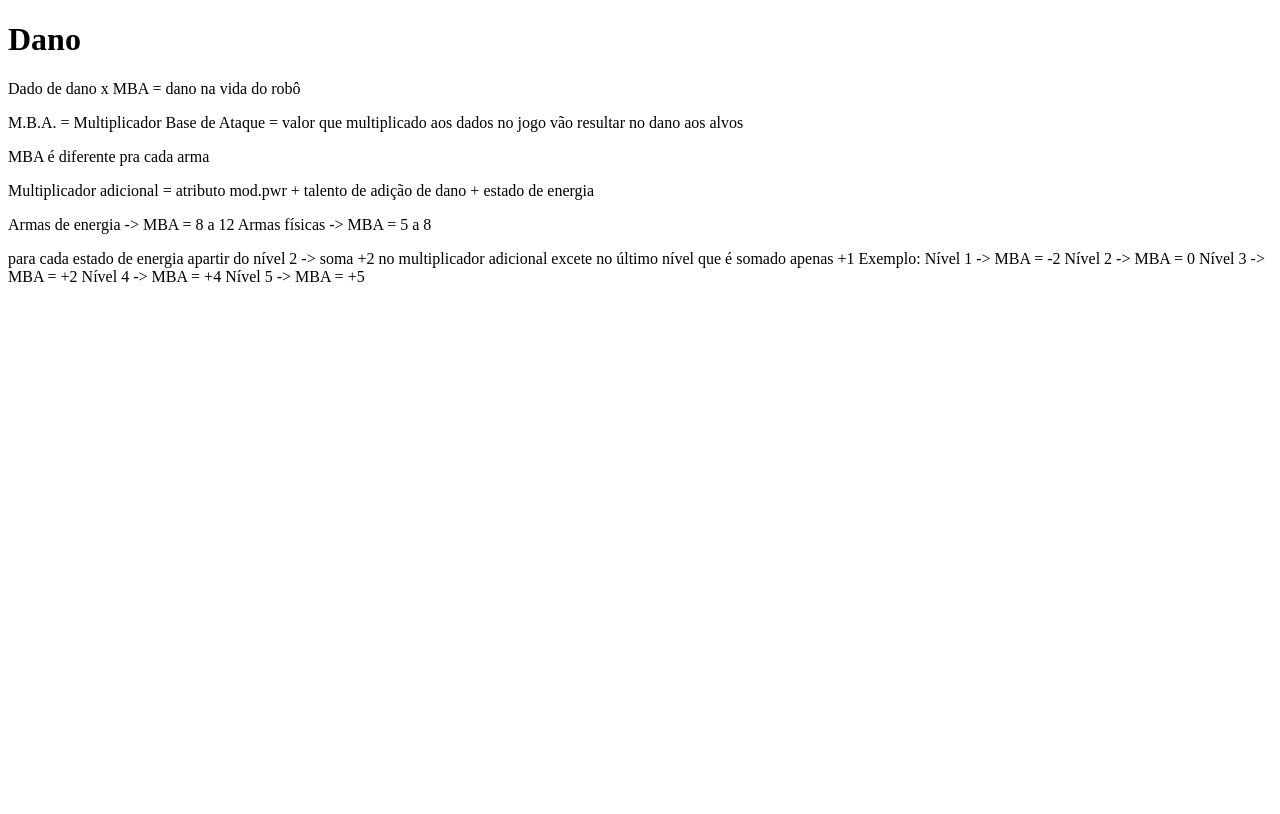
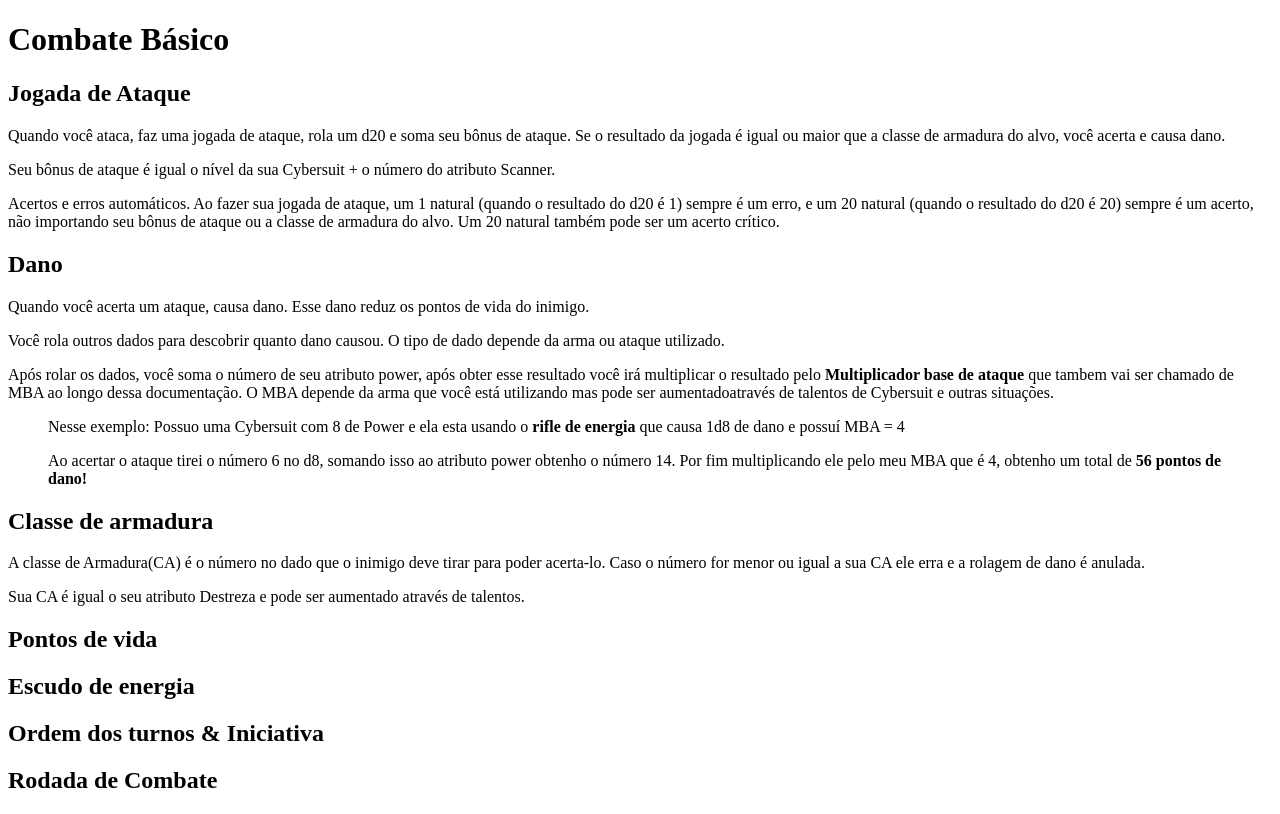
Before and after one commit to ThomasKruchelski/new-frontiers-rpg, a Next.js app: page /documentacao/combate/combate-basico in a window 1280 px wide. Built offline with nearby package versions, Linux system fonts and the light colour scheme.

Commit message:
start combate básico

```diff
--- /dev/null
+++ b/pages/documentacao/combate/_meta.json
@@ -0,0 +1,6 @@
+{
+    "combate-basico":"Combate Básico",
+    "combate-avancado":"Combate Avançado",
+    "condicoes-especiais":"Condições Especiais",
+    "combate-de-personagens":"Combate de Personagens"
+}
--- a/pages/documentacao/combate/combate-basico.mdx
+++ b/pages/documentacao/combate/combate-basico.mdx
@@ -1,20 +1,52 @@
-# Dano
+# Combate Básico
 
-Dado de dano x MBA = dano na vida do robô
+## Jogada de Ataque
 
-M.B.A. = Multiplicador Base de Ataque = valor que multiplicado aos dados no jogo vão resultar no dano aos alvos
+Quando você ataca, faz uma jogada de ataque, rola um d20 e soma seu bônus de ataque. Se o resultado da jogada
+é igual ou maior que a classe de armadura do alvo, você acerta e causa dano.
 
-MBA é diferente pra cada arma
+Seu bônus de ataque é igual o nível da sua Cybersuit + o número do atributo Scanner.
 
-Multiplicador adicional = atributo mod.pwr + talento de adição de dano + estado de energia
+Acertos e erros automáticos. Ao fazer sua jogada de ataque, um 1 natural (quando o resultado do d20 é 1) sempre
+é um erro, e um 20 natural (quando o resultado do d20 é 20) sempre é um acerto, não importando seu bônus de
+ataque ou a classe de armadura do alvo. Um 20 natural também pode ser um acerto crítico.
 
-Armas de energia -> MBA = 8 a 12
-Armas físicas -> MBA = 5 a 8
+## Dano
 
-para cada estado de energia apartir do nível 2 -> soma +2 no multiplicador adicional excete no último nível que é somado apenas +1
+Quando você acerta um ataque, causa dano. Esse dano reduz os pontos de vida do inimigo.
+
+Você rola outros dados para descobrir quanto dano causou. O tipo de dado depende da arma ou ataque utilizado.
+
+Após rolar os dados, você soma o número de seu atributo power, após obter esse resultado você irá multiplicar
+o resultado pelo **Multiplicador base de ataque** que tambem vai ser chamado de MBA ao longo dessa
+documentação. O MBA depende da arma que você está utilizando mas pode ser aumentadoatravés de talentos de
+Cybersuit e outras situações.
+
+> Nesse exemplo: Possuo uma Cybersuit com 8 de Power e ela esta usando o **rifle de energia** que causa
+>1d8 de dano e possuí MBA = 4
+
+> Ao acertar o ataque tirei o número 6 no d8, somando isso ao atributo power obtenho o número 14.
+> Por fim multiplicando ele pelo meu MBA que é 4, obtenho um total de __56 pontos de dano!__
+
+## Classe de armadura
+
+A classe de Armadura(CA) é o número no dado que o inimigo deve tirar para poder acerta-lo. Caso o número for menor
+ou igual a sua CA ele erra e a rolagem de dano é anulada.
+
+Sua CA é igual o seu atributo Destreza e pode ser aumentado através de talentos.
+
+## Pontos de vida
+
+## Escudo de energia
+
+## Ordem dos turnos & Iniciativa
+
+## Rodada de Combate
+
+{/* para cada estado de energia apartir do nível 2 -> soma +2 no multiplicador adicional excete no último nível que é somado apenas +1
 Exemplo:
 Nível 1 -> MBA = -2
 Nível 2 -> MBA = 0
 Nível 3 -> MBA = +2
 Nível 4 -> MBA = +4
-Nível 5 -> MBA = +5
+Nível 5 -> MBA = +5 */}
--- a/pages/documentacao/talentos/talentos-cybersuit.mdx
+++ b/pages/documentacao/talentos/talentos-cybersuit.mdx
@@ -17,6 +17,11 @@
 
 </div>
 
+<div class='box-border'>
+    ### Force Field Aprimorado - <i class='defense-green'>defensivo</i>
+
+    Aumenta em +1 o tamanho do escudo de energia, esse talento pode ser pego repetidas vezes.
+</div>
 
 <div class='box-border'>
     ### Unidade Legado - <i class='neutral-gray'>neutro</i>
```
